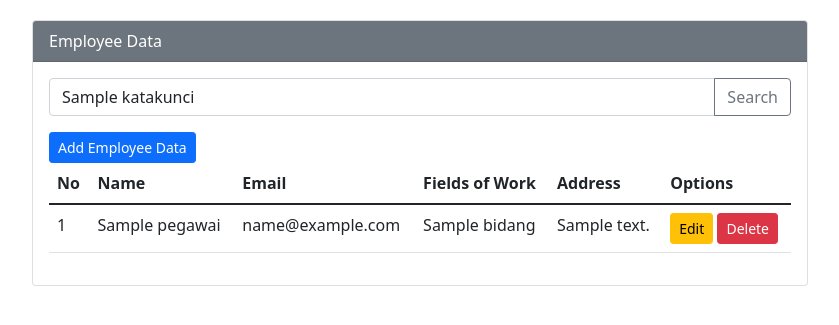
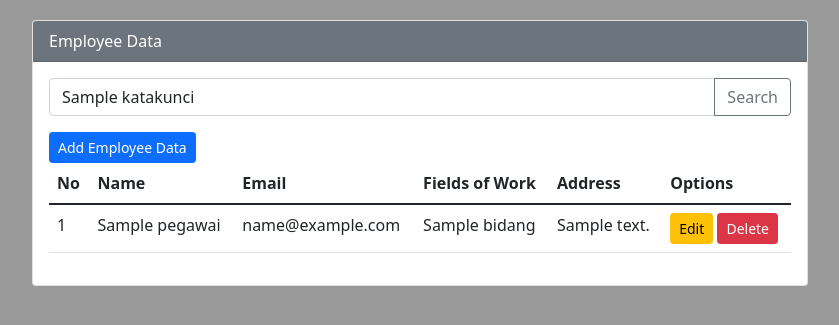
Before and after one commit to VinLvy/ci4-crud, a CodeIgniter 4 app: the page made by app/Views/pegawai_view.php in a window 1280 px wide. Shown: the top 325 px of the page, without its empty margins (220-1059 px from the left). Run offline with PHP 8.4 and a stand-in for CodeIgniter, Linux system fonts and the light colour scheme; the template is opened without the code that fills it: most values are stand-ins (such as "Sample title", 1, 10 or a date in 2020); data that the repository does not hold is empty; some libraries are stand-ins or nearby versions.

Commit message:
Update pegawai_view.php

```diff
--- a/app/Views/pegawai_view.php
+++ b/app/Views/pegawai_view.php
@@ -10,6 +10,11 @@
         .container {
             max-width: 800px;
             margin-top: 20px;
+        }
+
+        body {
+            background-color: #999;
+
         }
     </style>
 </head>
```
